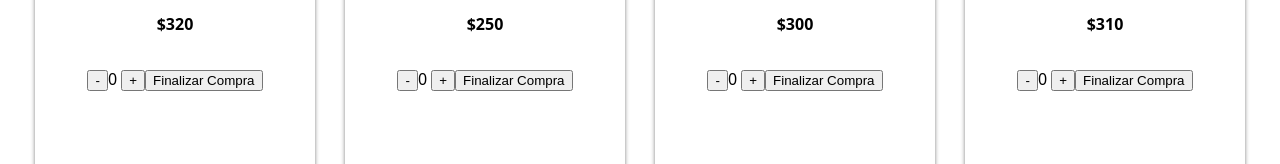
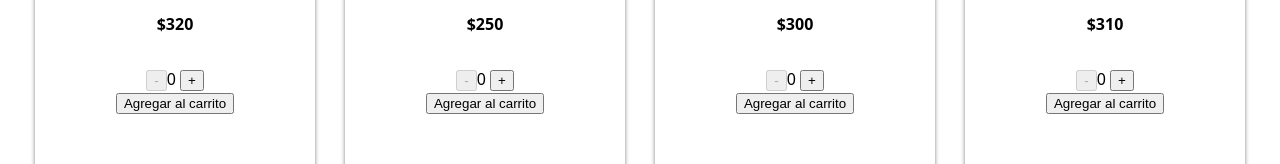
Before and after one commit to Shei98/ecommerce-Barreto, a React (Create React App) app in the folder budines/: page / in a window 1280 px wide. Shown: the part 753-917 px from the top of the page. Built offline with nearby package versions, Linux system fonts and the light colour scheme.

Commit message:
arreglé el itemCount

```diff
--- a/budines/src/components/ItemCount/ItemCount.jsx
+++ b/budines/src/components/ItemCount/ItemCount.jsx
@@ -1,21 +1,33 @@
-import React from "react";
+import React, {useState} from "react";
 
-const ItemCount = (props) => {
-  const [count, setCount] = React.useState(props.initial);
+// const ItemCount = (props) => {
+//   const [count, setCount] = React.useState(props.initial);
 
-  function handleAdd() {
+//   function handleAdd() {
+//     setCount(count + 1);
+//   }
+//   function handleSubstract() {
+//     setCount(count - 1);
+//   }
+export const ItemCount = ({ initial, stock, onAdd }) => {
+  const [count, setCount] = useState(initial);
+
+  const decrease = () => {
+    setCount(count - 1);
+  };
+
+  const increase = () => {
     setCount(count + 1);
-  }
-  function handleSubstract() {
-    setCount(count - 1);
-  }
+  };
 
   return (
     <div>
-      <button onClick={handleSubstract}>-</button>
+      <button onClick={decrease} disabled={count <= 1}>{" "} - {" "} </button>
       <span>{count} </span>
-      <button onClick={handleAdd}>+</button>
-      <button>Finalizar Compra</button>
+      <button onClick={increase} disabled={count >= stock}>{" "} + {" "} </button>
+      <div className="btnAgregarCarrito">
+      <button disabled={stock <=0} onClick={() => onAdd (count)} >Agregar al carrito</button>{" "}
+      </div>
     </div>
   );
 };
```
